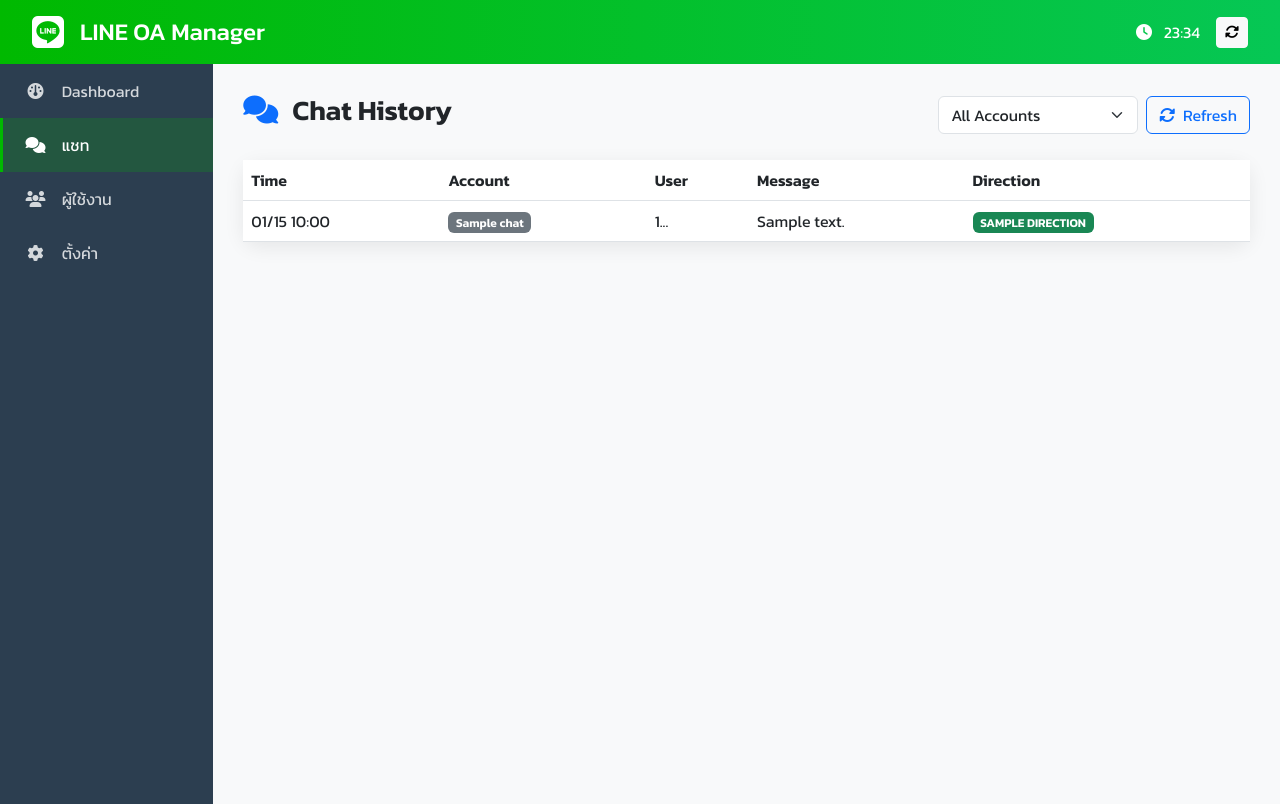
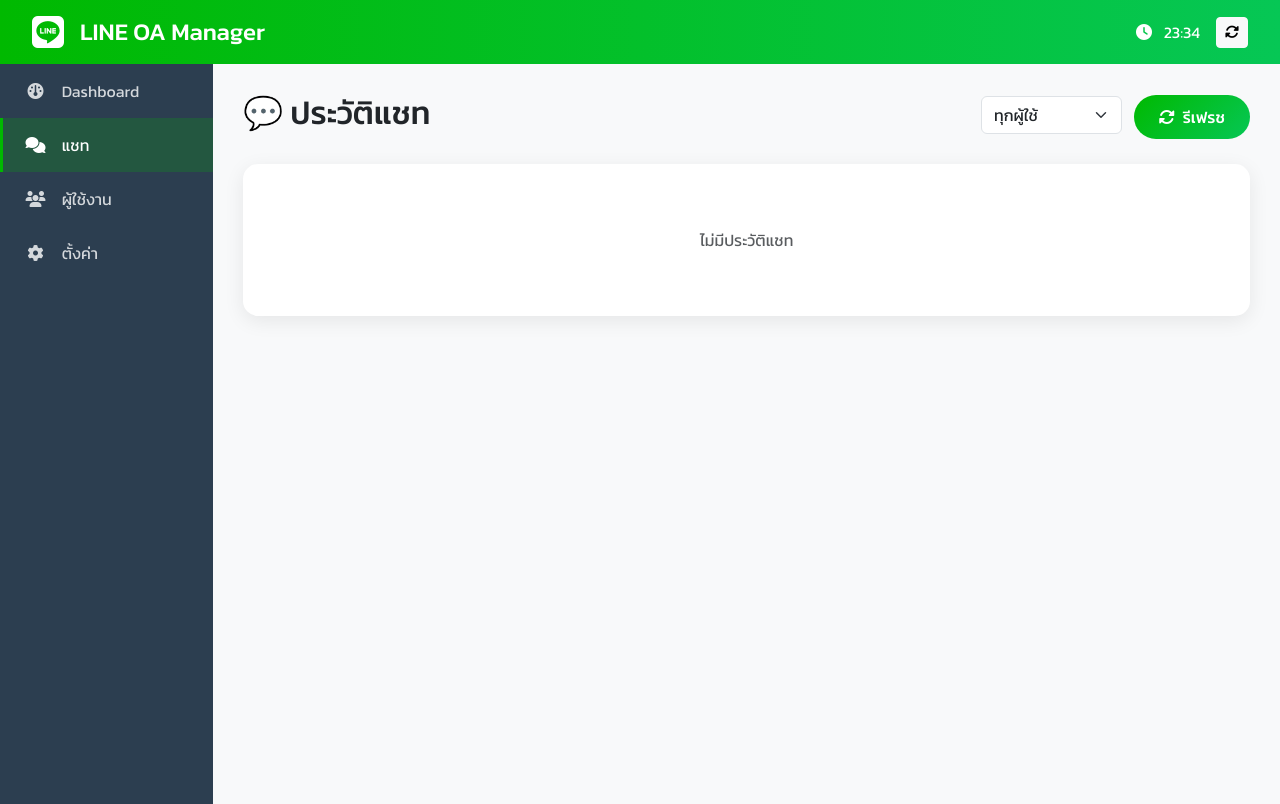
Before and after one commit to komsan114411/openclaw, a FastAPI app: template templates/chat_history.html in a window 1280 px wide. Run offline with FastAPI, Linux system fonts and the light colour scheme; the template is opened without the code that fills it: most values are stand-ins (such as "Sample title", 1, 10 or a date in 2020); data that the repository does not hold is empty.

Commit message:
Update chat_history.html

```diff
--- a/templates/chat_history.html
+++ b/templates/chat_history.html
@@ -1,74 +1,106 @@
 {% extends "base.html" %}
 
-{% block title %}Chat History - LINE OA Middleware{% endblock %}
+{% block title %}Chat History - LINE OA Manager{% endblock %}
 
 {% block content %}
 <div class="d-flex justify-content-between align-items-center mb-4">
-    <h1 class="h3 fw-bold text-dark">
-        <i class="fas fa-comments me-2 text-primary"></i>
-        Chat History
-    </h1>
-    <div class="d-flex gap-2">
-        <select class="form-select" id="filter-account" onchange="filterByAccount()" style="width: 200px;">
-            <option value="">All Accounts</option>
-            {% for acc in accounts %}
-            <option value="{{ acc.id }}" {% if selected_account == acc.id %}selected{% endif %}>
-                {{ acc.display_name }}
-            </option>
+    <h2>💬 ประวัติแชท</h2>
+    <div>
+        <select class="form-select d-inline-block w-auto me-2" id="filterUser" onchange="filterChats()">
+            <option value="">ทุกผู้ใช้</option>
+            {% for user in users %}
+            <option value="{{ user }}">{{ user[:10] }}...</option>
             {% endfor %}
         </select>
-        <button class="btn btn-outline-primary" onclick="refreshHistory()">
-            <i class="fas fa-sync-alt me-1"></i> Refresh
+        <button class="btn btn-primary" onclick="refreshChats()">
+            <i class="fas fa-sync-alt me-2"></i>รีเฟรช
         </button>
     </div>
 </div>
 
-<!-- Chat Messages -->
 <div class="card">
-    <div class="card-body p-0">
-        <div class="table-responsive">
-            <table class="table table-hover mb-0">
-                <thead>
-                    <tr>
-                        <th>Time</th>
-                        <th>Account</th>
-                        <th>User</th>
-                        <th>Message</th>
-                        <th>Direction</th>
-                    </tr>
-                </thead>
-                <tbody id="chat-tbody">
-                    {% for chat in chats %}
-                    <tr>
-                        <td>{{ chat.created_at.strftime('%m/%d %H:%M') if chat.created_at else 'N/A' }}</td>
-                        <td><span class="badge bg-secondary">{{ chat.account_name or 'Unknown' }}</span></td>
-                        <td>{{ chat.user_id[:10] if chat.user_id else 'Unknown' }}...</td>
-                        <td>{{ chat.message_text[:100] if chat.message_text else '[No text]' }}</td>
-                        <td>
-                            <span class="badge bg-{{ 'info' if chat.direction == 'in' else 'success' }}">
-                                {{ chat.direction.upper() }}
-                            </span>
-                        </td>
-                    </tr>
-                    {% endfor %}
-                </tbody>
-            </table>
+    <div class="card-body">
+        <div id="chatContainer" style="max-height: 600px; overflow-y: auto;">
+            <!-- Chat messages will be loaded here -->
         </div>
     </div>
 </div>
 
 <script>
-function filterByAccount() {
-    const accountId = document.getElementById('filter-account').value;
-    if (accountId) {
-        window.location.href = `/admin/chat-history?account_id=${accountId}`;
-    } else {
-        window.location.href = '/admin/chat-history';
+let allChats = [];
+
+async function loadChats() {
+    showLoading();
+    try {
+        const response = await fetch('/admin/api/chat-messages?limit=100');
+        const data = await response.json();
+
+        if (data.status === 'success') {
+            allChats = data.messages;
+            displayChats(allChats);
+        }
+    } catch (error) {
+        showToast('เกิดข้อผิดพลาดในการโหลดแชท', 'error');
+    } finally {
+        hideLoading();
     }
 }
 
-function refreshHistory() {
-    window.location.reload();
+function displayChats(chats) {
+    const container = document.getElementById('chatContainer');
+
+    if (!chats || chats.length === 0) {
+        container.innerHTML = '<div class="text-center py-5 text-muted">ไม่มีประวัติแชท</div>';
+        return;
+    }
+
+    let html = '<div class="chat-messages">';
+
+    chats.forEach(chat => {
+        const isIncoming = chat.direction === 'in';
+        const time = chat.created_at ? new Date(chat.created_at).toLocaleString('th-TH') : '';
+
+        html += `
+            <div class="d-flex ${isIncoming ? 'justify-content-start' : 'justify-content-end'} mb-3">
+                <div class="chat-bubble ${isIncoming ? 'bg-light' : 'bg-primary text-white'}"
+                     style="max-width: 70%; padding: 10px 15px; border-radius: 15px;">
+                    <div class="small ${isIncoming ? 'text-muted' : 'text-white-50'} mb-1">
+                        ${isIncoming ? 'ผู้ใช้' : 'ระบบ'} • ${time}
+                    </div>
+                    <div>${chat.message_text || '[ไม่มีข้อความ]'}</div>
+                </div>
+            </div>
+        `;
+    });
+
+    html += '</div>';
+    container.innerHTML = html;
+    container.scrollTop = container.scrollHeight;
 }
+
+function filterChats() {
+    const userId = document.getElementById('filterUser').value;
+
+    if (userId) {
+        const filtered = allChats.filter(chat => chat.user_id === userId);
+        displayChats(filtered);
+    } else {
+        displayChats(allChats);
+    }
+}
+
+function refreshChats() {
+    loadChats();
+}
+
+// Initial load
+document.addEventListener('DOMContentLoaded', function() {
+    loadChats();
+});
+
+// Auto refresh every 10 seconds
+setInterval(() => {
+    loadChats();
+}, 10000);
 </script>
 {% endblock %}
```
